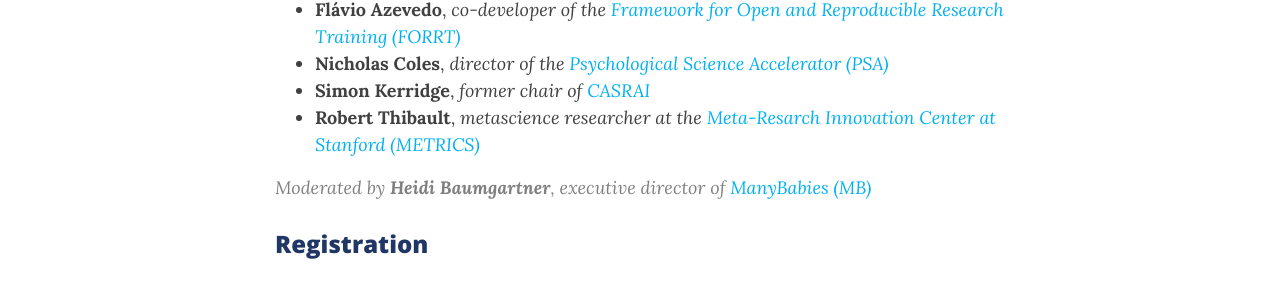
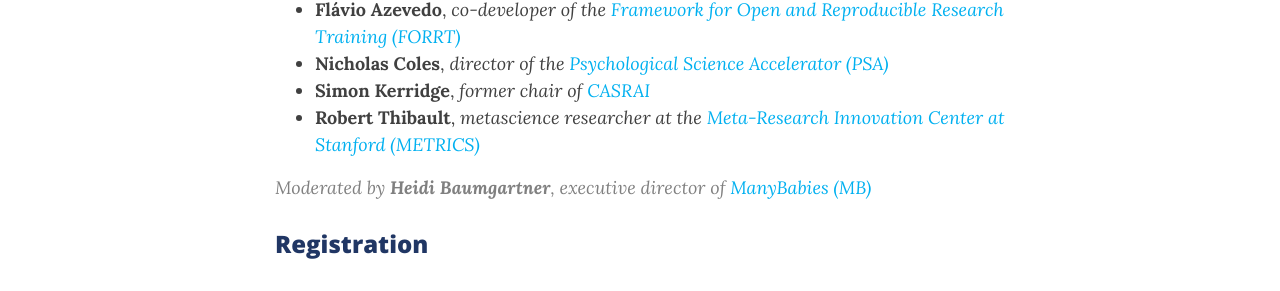
Before and after one commit to heidibaum/bigteamsciencelab.github.io, a Jekyll site: the page built from events.md, in a window 1280 px wide and 900 px high, scrolled down 1155 px. Shown: the part 154-445 px from the top of the window. Built offline with Jekyll 4.4.1, drawn with Linux system fonts in a browser that asks for light colours; nearby versions of some CDN libraries; comment, search, counter and statistics services are not loaded.

Commit message:
Update events.md

```diff
--- a/events.md
+++ b/events.md
@@ -20,7 +20,7 @@
 * **Flávio Azevedo**,  *co-developer of the [Framework for Open and Reproducible Research Training (FORRT)](https://forrt.org)*
 * **Nicholas Coles**, *director of the [Psychological Science Accelerator (PSA)](https://psysciacc.org/)*
 * **Simon Kerridge**, *former chair of [CASRAI](https://casrai.org/about/)*
-* **Robert Thibault**, *metascience researcher at the [Meta-Resarch Innovation Center at Stanford (METRICS)](https://metrics.stanford.edu/)*
+* **Robert Thibault**, *metascience researcher at the [Meta-Research Innovation Center at Stanford (METRICS)](https://metrics.stanford.edu/)*
 
 >Moderated by **Heidi Baumgartner**, *executive director of [ManyBabies (MB)](https://manybabies.github.io/)*
 
```
